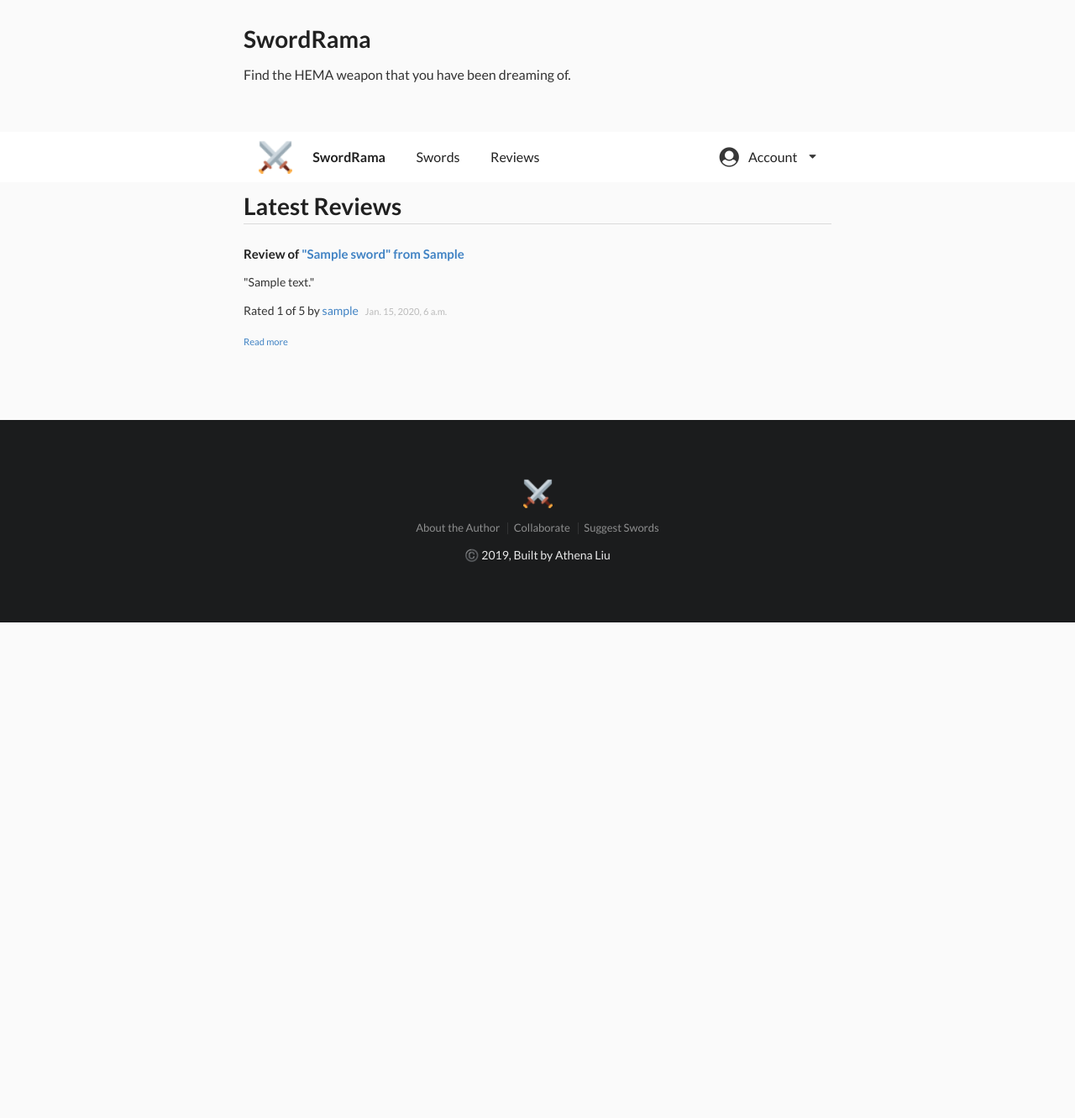
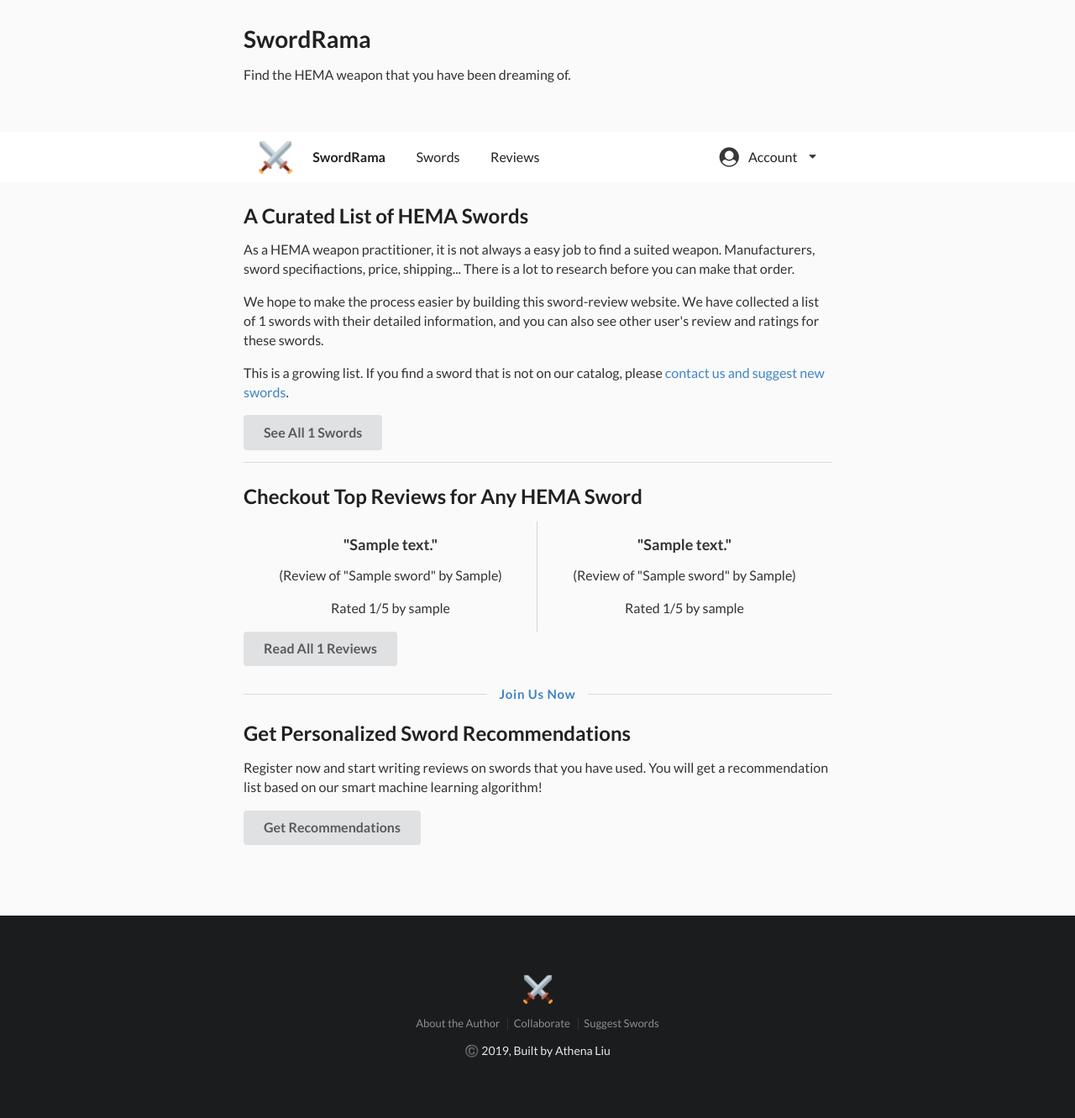
Before and after one commit to XiaoheLiu/sword-recommender, a Django app: page / in a window 1280 px wide. Shown: the whole page at 84% size. Before the commit the page ends 741 px from the top, so only its background shows below. Run offline with Django 3.2, Linux system fonts and the light colour scheme; tables that the repository leaves empty hold one stand-in row (values such as "Sample post"); some libraries are stand-ins or nearby versions.

Commit message:
Add home page

```diff
--- /dev/null
+++ b/swordrama/reviews/templates/reviews/home.html
@@ -0,0 +1,49 @@
+{% extends "reviews/base.html" %}
+{% block content %}
+
+<div class="ui vertical stripe segment">
+    <div class="ui text container">
+        <h2 class="ui header">A Curated List of HEMA Swords</h2>
+        <p>As a HEMA weapon practitioner, it is not always a easy job to find a suited weapon. Manufacturers, sword
+            specifiactions, price, shipping... There is a lot to research before you can make that order. </p>
+        <p>We hope to make the process easier by building this sword-review website. We have collected a list of
+            {{sword_count}} swords with their detailed information, and you can also see other user's review and ratings
+            for these swords. </p>
+        <p>This is a growing list. If you find a sword that is not on our catalog, please <a
+                href="mailto:sdathenaliu@gmail.com">contact us and suggest new swords</a>.</p>
+        <a class="ui large button" href="{% url 'sword_list' %}">See All {{ sword_count }} Swords</a>
+
+        <div class="ui divider"></div>
+
+        <h2 class="ui  header ">Checkout Top Reviews for Any HEMA Sword</h2>
+        <div class="ui equal width stackable internally celled grid">
+            <div class="center aligned row">
+
+                {% for review in review_list %}
+                <div class="column">
+                    <h3>"{{ review.comment }}"</h3>
+                    <p>(Review of "{{review.sword.name}}" by {{review.sword.manufacturer}})</p>
+                    <p>Rated {{review.rating}}/5 by {{review.author}}</p>
+                </div>
+                {% endfor %}
+
+            </div>
+        </div>
+        <a class="ui large button" href="{% url 'review_list' %}">Read All {{ review_count }} Reviews</a>
+
+
+        <h4 class="ui horizontal header divider">
+            <a href="{% url 'register' %}">Join Us Now</a>
+        </h4>
+        <h2 class="ui header">Get Personalized Sword Recommendations</h2>
+        <p>Register now and start writing reviews on swords that you have used. You will get a recommendation list
+            based on our smart machine learning algorithm!</p>
+        <a class="ui large button" href="{% url 'recommendation' %}">Get Recommendations</a>
+    </div>
+</div>
+
+
+
+
+
+{% endblock content %}
--- a/swordrama/reviews/urls.py
+++ b/swordrama/reviews/urls.py
@@ -1,8 +1,8 @@
 from django.urls import path
-from .views import ReviewListView, ReviewDetailView, ReviewCreateView, SwordListView, SwordDetailView, UserReviewListView
+from .views import ReviewListView, ReviewDetailView, ReviewCreateView, SwordListView, SwordDetailView, UserReviewListView, home_view
 
 urlpatterns = [
-    path('', ReviewListView.as_view(), name='home'),
+    path('', home_view, name='home'),
     path('reviews/', ReviewListView.as_view(), name='review_list'),
     path('reviews/<int:pk>', ReviewDetailView.as_view(), name='review_detail'),
     path('swords', SwordListView.as_view(), name='sword_list'),
--- a/swordrama/reviews/views.py
+++ b/swordrama/reviews/views.py
@@ -1,8 +1,20 @@
-from django.shortcuts import get_object_or_404
+from django.shortcuts import get_object_or_404, render
 from django.views.generic import ListView, DetailView, CreateView
 from django.contrib.auth.mixins import LoginRequiredMixin
 from django.contrib.auth.models import User
 from .models import Review, Sword
+
+
+def home_view(request):
+    review_list = [Review.objects.first(), Review.objects.last()]
+    sword_count = Sword.objects.count()
+    review_count = Review.objects.count()
+    context = {
+        'review_list': review_list,
+        'sword_count': sword_count,
+        'review_count': review_count,
+    }
+    return render(request, 'reviews/home.html', context)
 
 
 class ReviewListView(ListView):
```
Also changed, not shown: swordrama/reviews/templates/reviews/sword_detail.html (+13 -1 lines), swordrama/reviews/templates/reviews/sword_list.html (+7 -1 lines).
